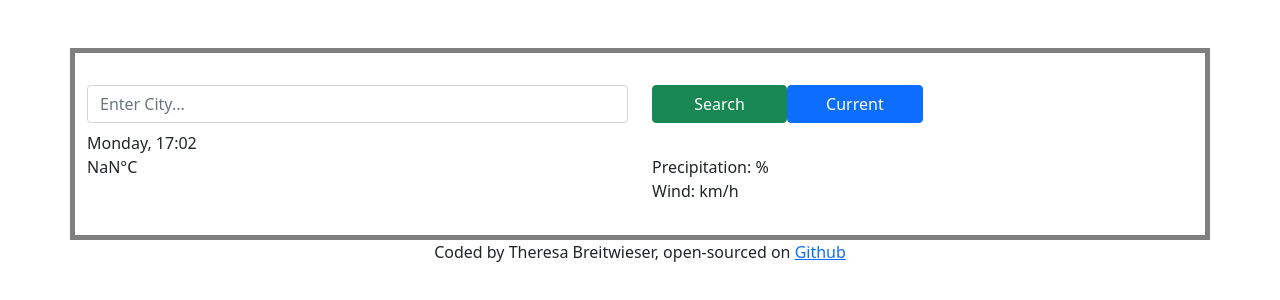
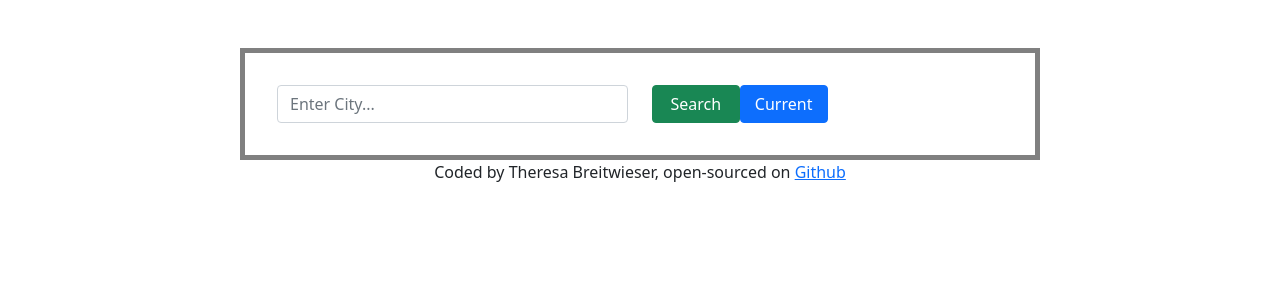
Before and after one commit to TheresaBreitwieser/weather-react-project, a React (Create React App) app: page / in a window 1280 px wide. Shown: the top 300 px of the page. Built offline with nearby package versions, Linux system fonts and the light colour scheme.

Commit message:
New Component to format Current Date

```diff
--- a/src/App.js
+++ b/src/App.js
@@ -8,8 +8,10 @@ function App() {
 
   return (
     <div className="App">
-    <Weather />
-    <footer className="footer">Coded by Theresa Breitwieser, open-sourced on <a href="https://github.com/TheresaBreitwieser/weather-react-project" target="_blank" rel="noreferrer">Github</a></footer>
+      <div className="container">
+        <Weather defaultCity="Vienna"/>
+        <footer className="footer">Coded by Theresa Breitwieser, open-sourced on <a href="https://github.com/TheresaBreitwieser/weather-react-project" target="_blank" rel="noreferrer">Github</a></footer>
+      </div>
     </div>
   );
 }
--- /dev/null
+++ b/src/CurrentTime.js
@@ -0,0 +1,18 @@
+import React from "react";
+
+export default function CurrentTime(props) {
+    console.log(props.date);
+    let days = ["Sunday", "Monday", "Tuesday", "Wednesday", "Thursday", "Friday", "Saturday"];
+    let day = days[props.date.getDay()];
+    let hours = props.date.getHours();
+    if (hours < 10) {
+     hours = `0${hours}`
+    };
+    let minutes = props.date.getMinutes();
+    if (minutes < 10) {
+        minutes = `0${minutes}`
+       };
+return(
+    <div>{day}, {hours}:{minutes}</div>
+);
+}
--- a/src/Weather.css
+++ b/src/Weather.css
@@ -1,5 +1,11 @@
-.container {
+.Weather {
     border: 5px solid grey;
+    padding: 2rem;
+    width: 800px;
+    margin: 0 auto;
     margin-top: 3rem;
-    padding: 2rem;
   }
+
+  .Weather .img {
+    display: inline-block;
+  }
--- a/src/Weather.js
+++ b/src/Weather.js
@@ -1,10 +1,11 @@
 import React, { useState } from "react";
 import axios from "axios";
+import CurrentTime from "./CurrentTime";
 import "./Weather.css";
 
-export default function Weather () {
+export default function Weather (props) {
   const [city, setCity] = useState("");
-  const [weather, setWeather] = useState({});
+  const [weather, setWeather] = useState({loaded: false});
 
   function displayWeather(response) {
     setWeather({
@@ -12,8 +13,10 @@ export default function Weather () {
       temperature: response.data.main.temp,
       wind: response.data.wind.speed,
       humidity: response.data.main.humidity,
-      icon: `http://openweathermap.org/img/wn/${response.data.weather[0].icon}@2x.png`,
-      description: response.data.weather[0].description
+      icon: `https://openweathermap.org/img/wn/${response.data.weather[0].icon}@2x.png`,
+      description: response.data.weather[0].description,
+      timestamp: new Date(response.data.dt*1000),
+      loaded: true
     });
   }
 
@@ -27,9 +30,9 @@ export default function Weather () {
   function updateCity(event) {
     setCity(event.target.value);
   }
-
+  if (weather.loaded) {
     return(
-        <div className="container">
+      <div className="Weather">
           <form onSubmit={handleSubmit}>
               <div className="row">
                   <div className="col-6">
@@ -42,14 +45,14 @@ export default function Weather () {
              </div>
            </form>
           <h1>{weather.city}</h1>
-            <div>Monday, 17:02</div>
+          <CurrentTime date={weather.timestamp}/>
           <div>{weather.description}</div>
           <div className="row">
               <div className="col-6">
-                    <div>{Math.round(weather.temperature)}°C</div>
                   <img src={weather.icon} alt={weather.description}/>
+                  {Math.round(weather.temperature)}°C
               </div>
-                <div class="col-6">
+              <div className="col-6">
                   <div>Precipitation: {weather.humidity}%</div>
                   <div>Wind: {weather.wind}km/h</div>
               </div>
@@ -57,3 +60,21 @@ export default function Weather () {
       </div>
   );
   }
+  else {
+    return(
+      <div className="Weather">
+          <form onSubmit={handleSubmit}>
+              <div className="row">
+                  <div className="col-6">
+                      <input type="text" placeholder="Enter City..." onChange={updateCity} className="form-control" />
+                  </div>
+                  <div className="col-6">
+                      <button type="submit" className="btn btn-success col-3">Search</button>
+                      <button type="submit" className="btn btn-primary col-3">Current</button>
+                  </div>
+             </div>
+           </form>
+      </div>
+    );
+  }
+}
```
Lines whose indentation alone changed are shown as unchanged.
